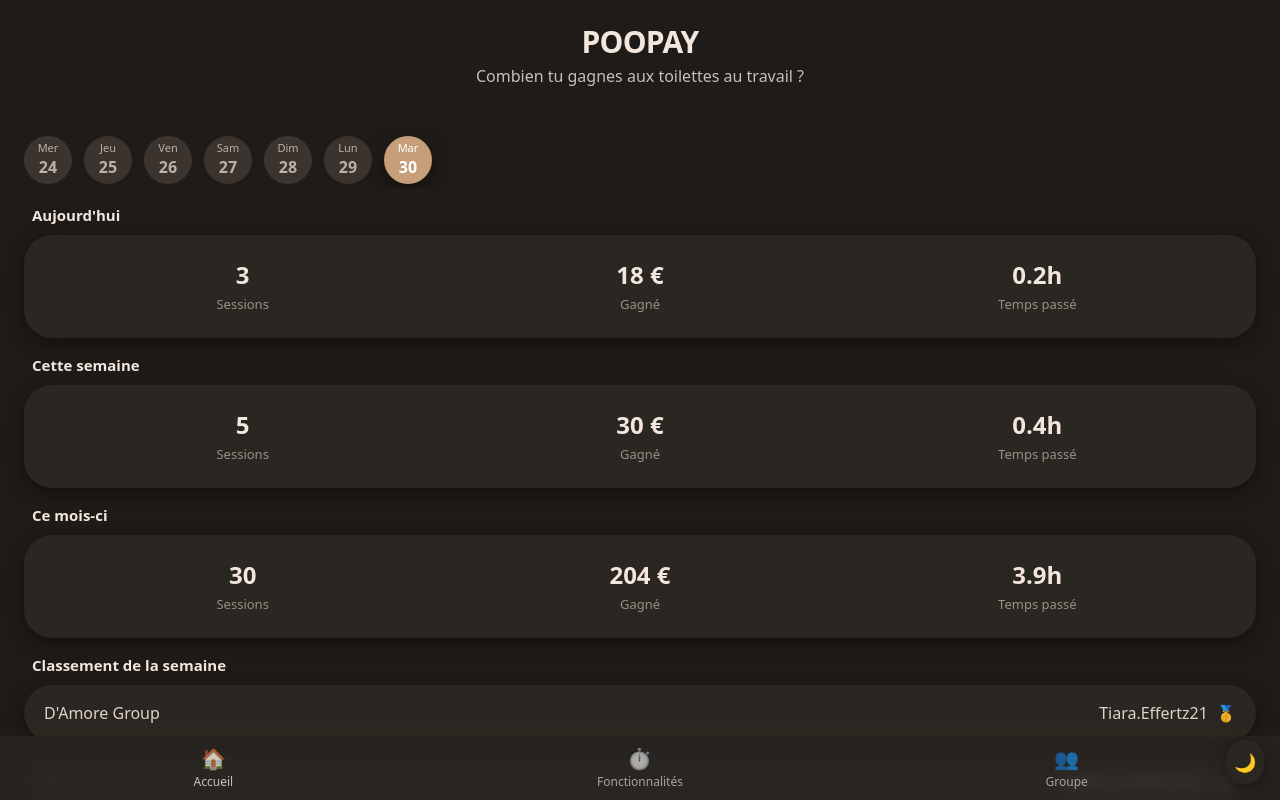
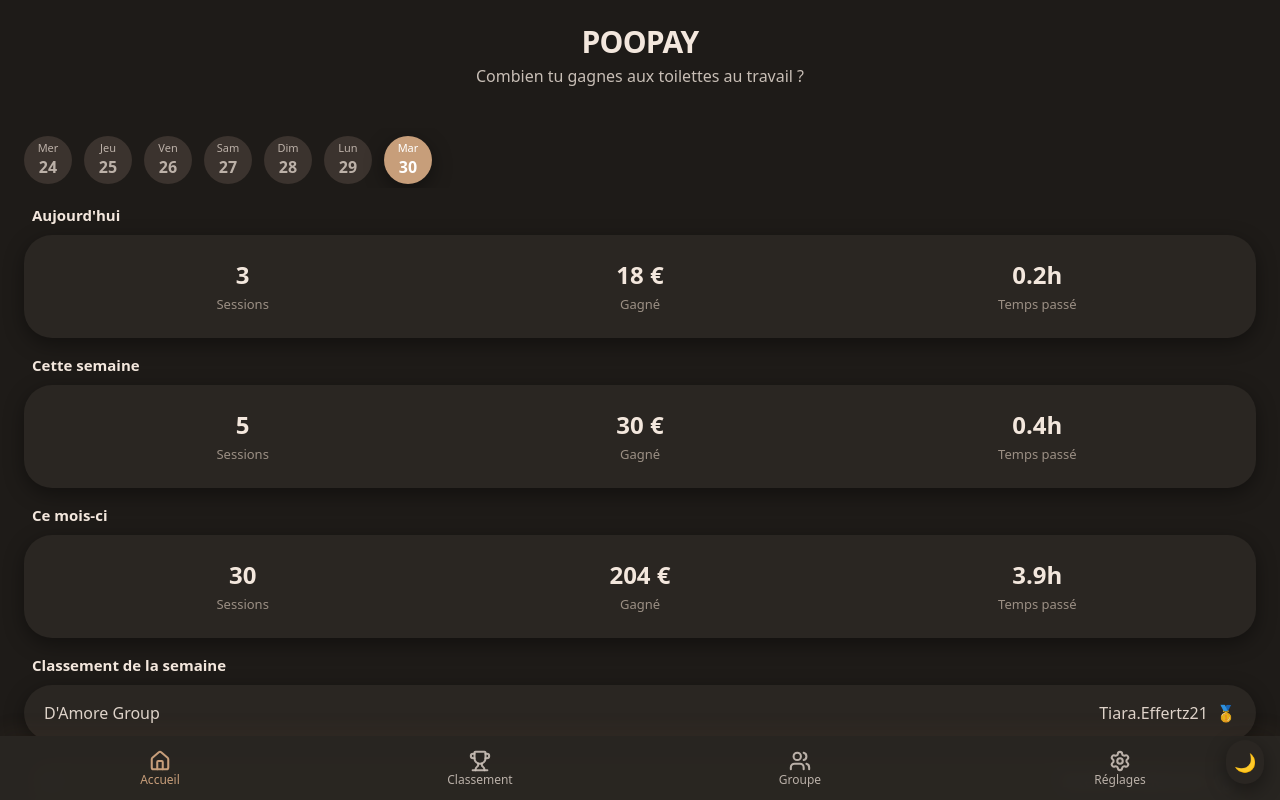
Before and after one commit to HugoLaurent/POOPAY_WEB, a React (Vite) app: page / in a window 1280 px wide. Shown: the top 800 px of the page. Built offline with nearby package versions, Linux system fonts and the light colour scheme.

Commit message:
✨ Ajout du composant Groupe, intégration de lucide-react pour les icônes et mise à jour de la barre de navigation dans le composant Footer

```diff
--- a/package.json
+++ b/package.json
@@ -11,6 +11,7 @@
   },
   "dependencies": {
     "@tailwindcss/vite": "^4.1.15",
+    "lucide-react": "^0.546.0",
     "react": "^19.1.1",
     "react-dom": "^19.1.1",
     "react-router-dom": "^7.9.4",
--- a/src/App.jsx
+++ b/src/App.jsx
@@ -1,6 +1,7 @@
 import { BrowserRouter, Routes, Route } from "react-router-dom";
 import Layout from "./components/Layout";
 import Home from "./pages/Home";
+import Groupe from "./pages/Groupe";
 import "./App.css";
 
 function App() {
@@ -9,6 +10,10 @@ function App() {
       <Routes>
         <Route path="/" element={<Layout />}>
           <Route index element={<Home />} />
+          <Route path="leaderboard" element={<p>Leaderboard</p>} />
+
+          <Route path="group" element={<Groupe />} />
+          <Route path="settings" element={<p>Settings</p>} />
         </Route>
       </Routes>
     </BrowserRouter>
--- a/src/components/Footer.jsx
+++ b/src/components/Footer.jsx
@@ -1,3 +1,26 @@
+import { Home, Trophy, Users, Settings } from "lucide-react";
+import { TabLink } from "./TabLink";
+
+/** Onglets de la barre */
+const TABS = [
+  { to: "/", label: "Accueil", Icon: Home },
+  { to: "/leaderboard", label: "Classement", Icon: Trophy },
+  { to: "/group", label: "Groupe", Icon: Users },
+  { to: "/settings", label: "Réglages", Icon: Settings },
+];
+
 export default function Footer() {
-  return <footer className="bg-gray-800 text-gray-200 py-6 mt-12"></footer>;
+  return (
+    <footer className="mt-12">
+      <nav className="fixed inset-x-0 bottom-0 h-16 bg-poopay-card/95 backdrop-blur supports-backdrop-filter]:bg-poopay-card/80 shadow-[0_-6px_20px_rgba(124,84,56,.08)]">
+        <ul className="h-full grid grid-cols-4 text-center text-poopay-text/80">
+          {TABS.map(({ to, label, Icon }) => (
+            <li key={to} className="flex flex-col items-center justify-center">
+              <TabLink to={to} label={label} Icon={Icon} />
+            </li>
+          ))}
+        </ul>
+      </nav>
+    </footer>
+  );
 }
--- /dev/null
+++ b/src/components/TabLink.jsx
@@ -0,0 +1,23 @@
+import { Link, useLocation } from "react-router-dom";
+// eslint-disable-next-line no-unused-vars
+export function TabLink({ to, label, Icon }) {
+  const { pathname } = useLocation();
+  const active =
+    pathname === to || (to !== "/" && pathname.startsWith(to + "/"));
+
+  return (
+    <Link
+      to={to}
+      aria-label={label}
+      className={`flex flex-col items-center justify-center transition-all ${
+        active
+          ? "opacity-100 text-poopay-active"
+          : "opacity-80 hover:opacity-100"
+      }`}
+    >
+      {/* 👇 IMPORTANT : on UTILISE bien Icon ici, donc plus d’avertissement */}
+      <Icon size={22} strokeWidth={2.25} className="mb-0.5" />
+      <span className="text-[12px] leading-none">{label}</span>
+    </Link>
+  );
+}
--- /dev/null
+++ b/src/pages/Groupe.jsx
@@ -0,0 +1,5 @@
+import React from "react";
+
+export default function Groupe() {
+  return <div>// Contenu du composant</div>;
+}
--- a/src/pages/Home.jsx
+++ b/src/pages/Home.jsx
@@ -141,24 +141,6 @@ export default function Home() {
         ))}
       </section>
 
-      {/* barre d'onglets (fixe en bas) */}
-      <nav className="fixed inset-x-0 bottom-0 h-16 bg-poopay-card/95 backdrop-blur supports-[backdrop-filter]:bg-poopay-card/80 shadow-[0_-6px_20px_rgba(124,84,56,.08)]">
-        <ul className="h-full grid grid-cols-3 text-center text-poopay-text/80">
-          <li className="flex flex-col items-center justify-center">
-            <span className="text-xl">🏠</span>
-            <span className="text-[12px]">Accueil</span>
-          </li>
-          <li className="flex flex-col items-center justify-center opacity-80">
-            <span className="text-xl">⏱️</span>
-            <span className="text-[12px]">Fonctionnalités</span>
-          </li>
-          <li className="flex flex-col items-center justify-center opacity-80">
-            <span className="text-xl">👥</span>
-            <span className="text-[12px]">Groupe</span>
-          </li>
-        </ul>
-      </nav>
-
       {/* mini footer conformité (facultatif) */}
       <div className="text-center text-[12px] text-poopay-mute mt-6">
         <Link to="/privacy" className="underline">
```
Also changed, not shown: 1 other file (tests, documents, lock files or other folders).
